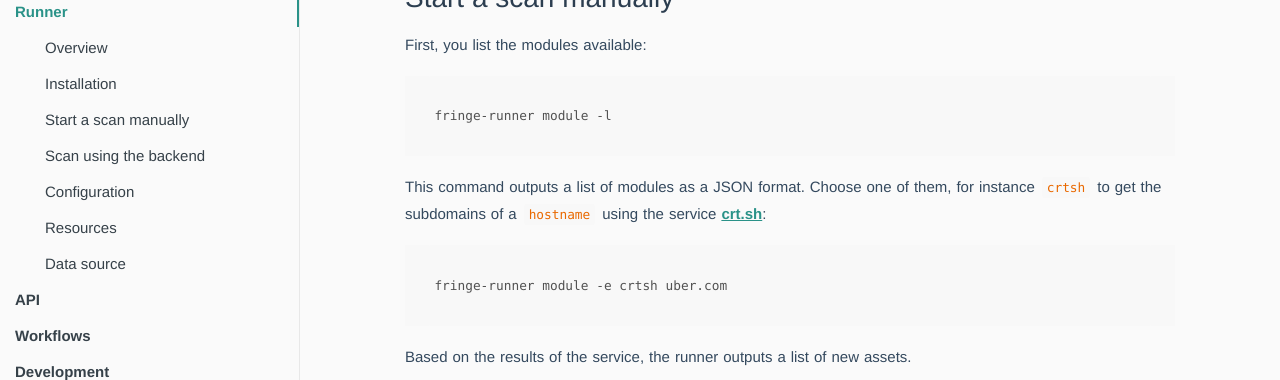
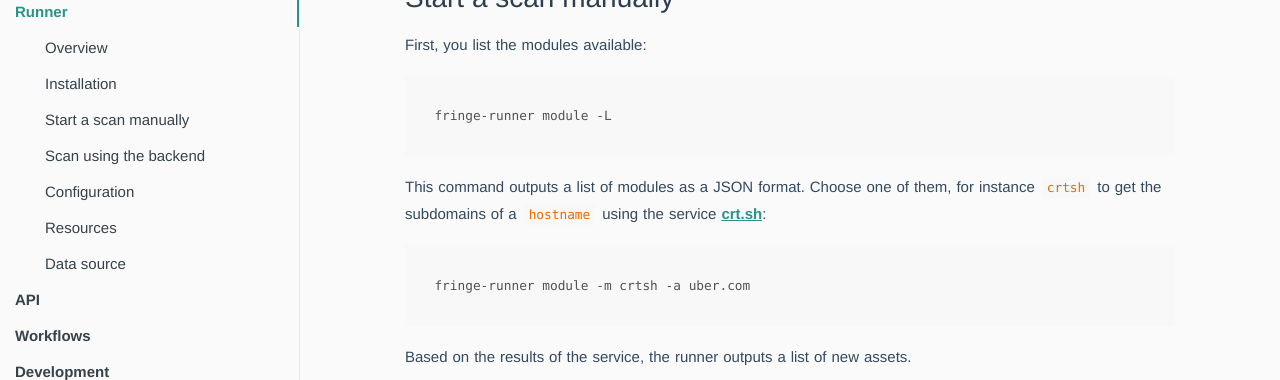
Before and after one commit to fringeproject/fringe-docs, an MkDocs documentation site: the page built from docs/runner.md, in a window 1280 px wide and 900 px high, scrolled down 2280 px. Shown: the part 152-532 px from the top of the window. Built offline with MkDocs 1.6.1, drawn with Linux system fonts in a browser that asks for light colours.

````diff
--- a/docs/runner.md
+++ b/docs/runner.md
@@ -105,14 +105,14 @@ fringe-runner update
 First, you list the modules available:
 
 ```bash
-fringe-runner module -l
+fringe-runner module -L
 ```
 
 This command outputs a list of modules as a JSON format. Choose one of them, for
 instance `crtsh` to get the subdomains of a `hostname` using the service [crt.sh](https://crt.sh/):
 
 ```bash
-fringe-runner module -e crtsh uber.com
+fringe-runner module -m crtsh -a uber.com
 ```
 
 Based on the results of the service, the runner outputs a list of new assets.
````
Also changed, not shown: docs/workflows.md (+1 -1 lines).
